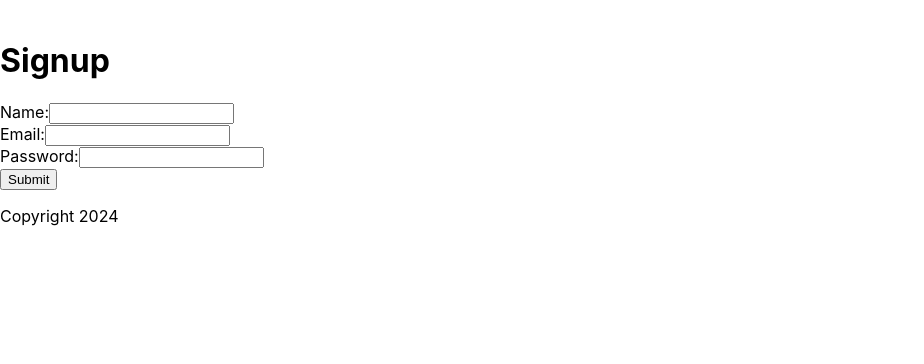
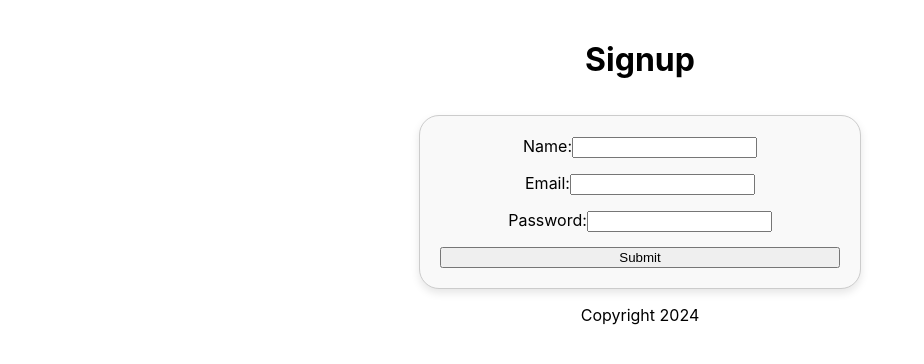
Before and after one commit to TomG87/application_frontend, a React (Create React App) app: page / in a window 1280 px wide. Shown: the top 364 px of the page, without its empty margins (0-924 px from the left). Built offline with nearby package versions, Linux system fonts and the light colour scheme.

Commit message:
add import for App.css for on Signup.jsx file, adjust CSS properties for form, footer, signup-title

```diff
--- a/src/App.css
+++ b/src/App.css
@@ -1,9 +1,23 @@
 .form {
-  ax-width: 400px;
+  max-width: 400px;
   margin: 0 auto;
   padding: 20px;
-  border: 1px solid #ccc;
-  border-radius: 8px;
+  border: 1px solid #cccccc;
+  border-radius: 20px;
   background-color: #f9f9f9;
+  box-shadow: 0 4px 8px rgba(0, 0, 0, 0.1);
+  text-align: center;
+  display: grid;
+  grid-gap: 15px;
+}
+
+.signup-title {
+  max-width: 400px;
+  margin: 0 auto;
+  padding: 20px;
   text-align: center;
 }
+
+.footer {
+text-align: center;
+}
--- a/src/Footer.jsx
+++ b/src/Footer.jsx
@@ -1,7 +1,7 @@
 export function Footer() {
   return (
-    <footer>
+    <footer className="footer">
       <p>Copyright 2024</p>
     </footer>
-  )
+  );
 }
--- a/src/Signup.jsx
+++ b/src/Signup.jsx
@@ -1,4 +1,5 @@
 import axios from "axios";
+import "./App.css";
 import { useState } from "react";
 
 export function Signup() {
@@ -7,35 +8,40 @@ export function Signup() {
   const handleSubmit = (event) => {
     event.preventDefault();
     setErrors([]);
-    const params = new FormData(event.target);
+    const params = {
+      name: event.target.name.value,
+      email: event.target.email.value,
+      password: event.target.password.value,
+    };
+
     axios
-      .post("http://localhost:3000/register.json", params)
+      .post("http://localhost:3000/api/users/register", params)
       .then((response) => {
         console.log(response.data);
         event.target.reset();
         window.location.href = "/login";
       })
       .catch((error) => {
-        console.log(error.response.data.errors);
-        setErrors(error.response.data.errors);
+        console.log(error.response?.data?.errors || error.message);
+        setErrors(error.response?.data?.errors || []);
       });
   };
 
   return (
     <div id="signup">
       <br></br>
-      <h1>Signup</h1>
+      <h1 className="signup-title">Signup</h1>
       <ul></ul>
       <form className="form" onSubmit={handleSubmit}>
-        <div className="row">
+        <div>
           <label htmlFor="name">Name:</label>
           <input name="name" type="text" />
         </div>
-        <div className="row">
+        <div>
           <label htmlFor="email">Email:</label>
           <input name="email" type="email" />
         </div>
-        <div className="row">
+        <div>
           <label htmlFor="password">Password:</label>
           <input name="password" type="password" />
         </div>
```
